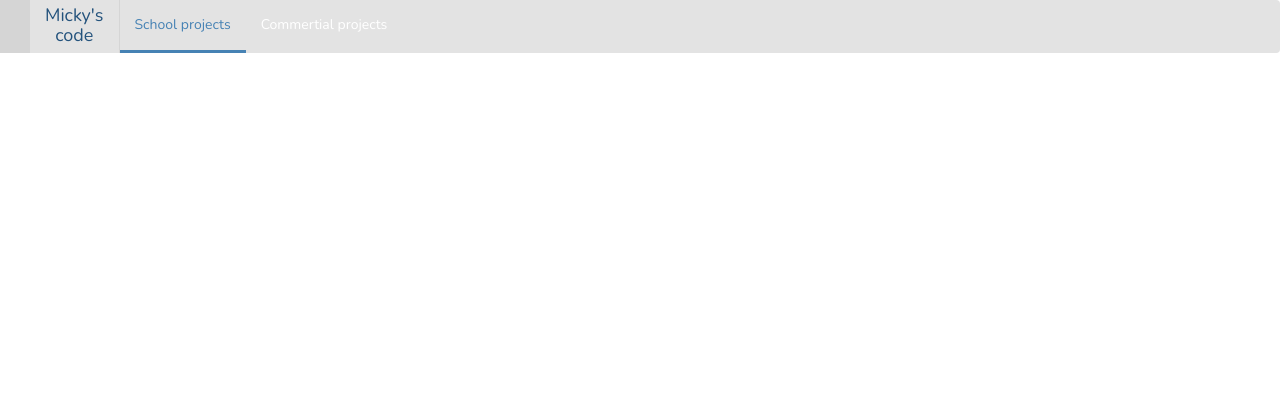
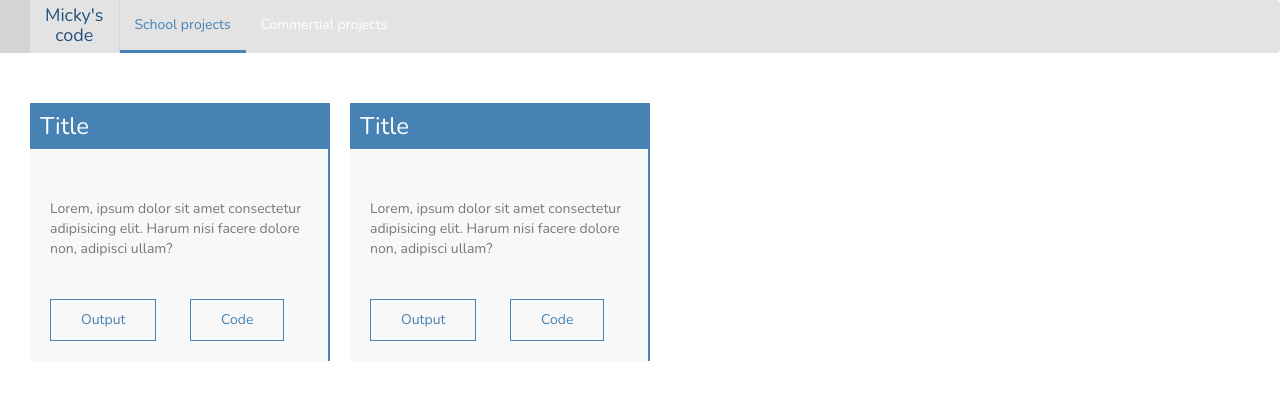
Before and after one commit to MickJasinski/Portfolio, a website: page index.html in a window 1280 px wide. Drawn offline with nearby package versions, Linux system fonts and the light colour scheme.

Commit message:
Add project card template

```diff
--- a/index.html
+++ b/index.html
@@ -17,7 +17,8 @@
 
     <nav class="navbar navbar-light">
         <div class="container-fluid">
-            <a class="navbar-brand" href="#">Micky's<br>code</a>
+            <a class="navbar-brand" href="#">Micky's
+                <br>code</a>
             <div class="navbar-header">
                 <button type="button" class="navbar-toggle" data-toggle="collapse" data-target="#myNavbar">
                     <span class="icon-bar"></span>
@@ -38,6 +39,23 @@
         </div>
     </nav>
 
+    <div class="main">
+
+        <div class="project">
+            <h3>Title</h3>
+            <p>Lorem, ipsum dolor sit amet consectetur adipisicing elit. Harum nisi facere dolore non, adipisci ullam?</p>
+            <button>Output</button>
+            <button>Code</button>
+        </div>
+
+        <div class="project">
+            <h3>Title</h3>
+            <p>Lorem, ipsum dolor sit amet consectetur adipisicing elit. Harum nisi facere dolore non, adipisci ullam?</p>
+            <button>Output</button>
+            <button>Code</button>
+        </div>
+    </div>
+
 
 </body>
 
--- a/sass/main.sass
+++ b/sass/main.sass
@@ -1,11 +1,16 @@
 @import url('https://fonts.googleapis.com/css?family=Nunito')
 $break: 768px
+$blue: steelblue
+$gray1: #e3e3e3
+$gray2: #d5d5d5
+$gray3: #f8f8f8
+$p: #777
 
 body
     font-family: 'Nunito', sans-serif
 
 .navbar
-    background-color: #e3e3e3
+    background-color: $gray1
     padding: 0
     border: none
 
@@ -18,15 +23,44 @@ body
         a
             color: white
     li:hover a
-        border-bottom: 3px solid steelblue
+        border-bottom: 3px solid $blue
     .active a
-        color: steelblue
-        border-bottom: 3px solid steelblue
+        color: $blue
+        border-bottom: 3px solid $blue
 
 .navbar-brand
     height: 53px
     padding-top: 5px
-    border-left: 30px solid #d5d5d5
-    border-right: 1px solid #d5d5d5
+    border-left: 30px solid $gray2
+    border-right: 1px solid $gray2
     text-align: center
     color: bbb
+
+.main
+    display: flex
+    padding: 20px
+    .project
+        width: 300px;
+        background: $gray3
+        border-right: 2px solid $blue
+        // border-bottom: 2px solid $blue
+        margin: 10px
+        h3
+            display: block
+            color: white
+            background: $blue
+            padding: 10px
+            margin: 0 0 40px 0
+        p
+            color: $p
+            margin-bottom: 30px
+            padding: 10px 10px 10px 20px
+        button
+            padding: 10px 30px
+            background: none
+            color: $blue
+            border: 1px solid $blue
+            margin: 0 10px 20px 20px
+        button:hover
+            background: $blue
+            color: white
```
Also changed, not shown: public/css/main.min.css.
